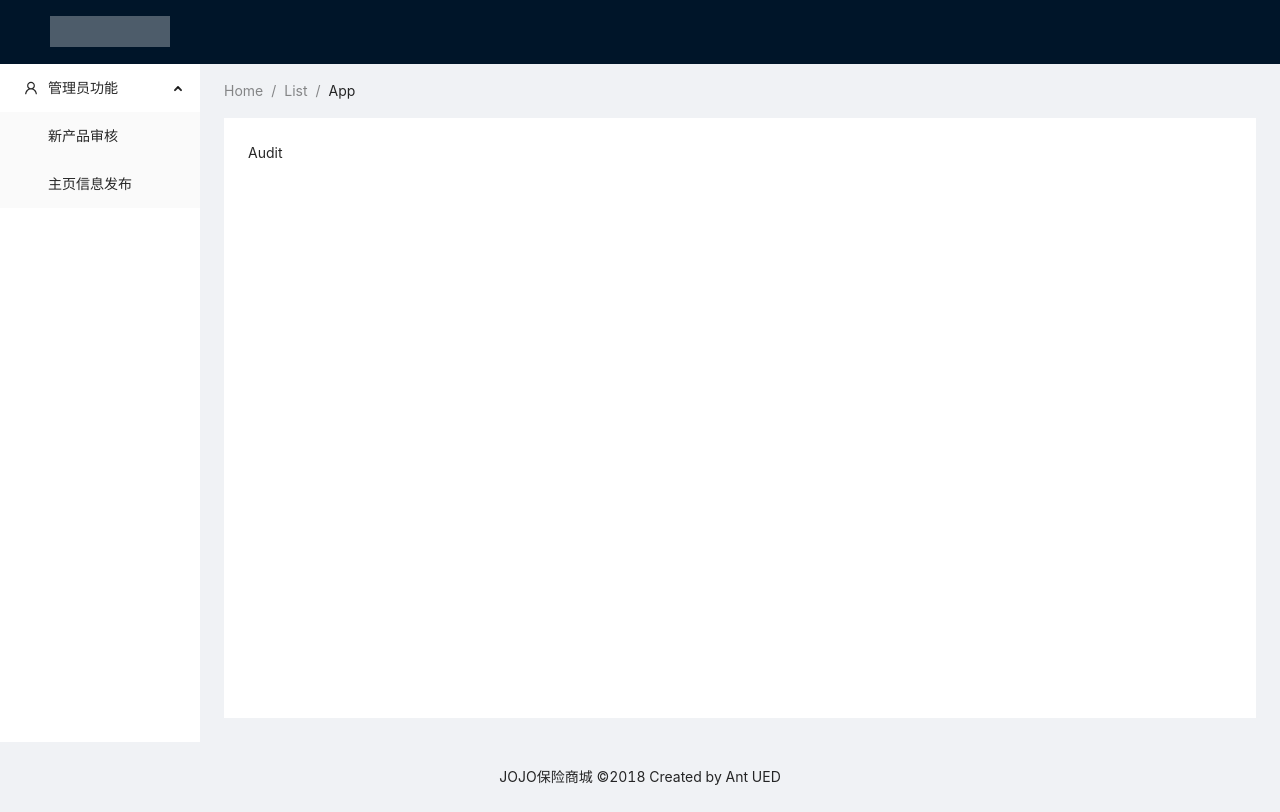
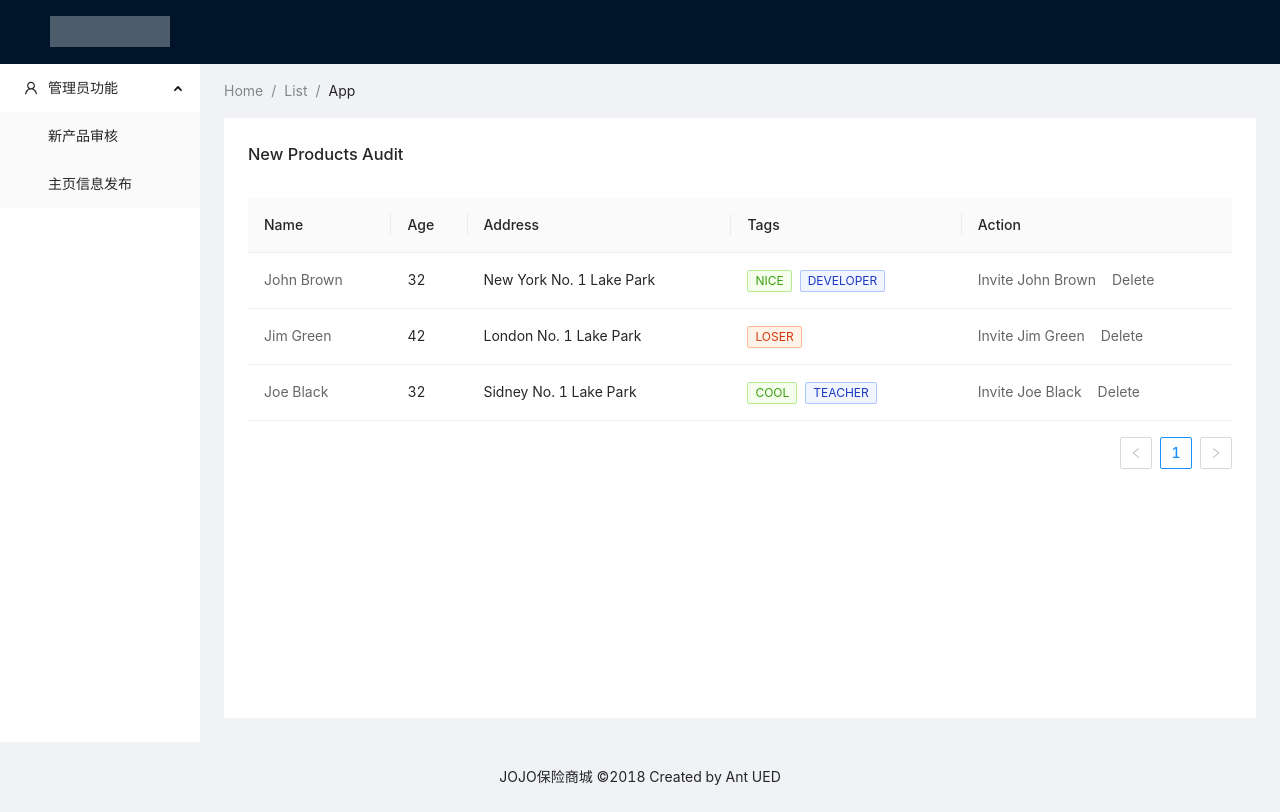
Before and after one commit to xstressr/insurance-mall-front-end, a React (Create React App) app: page /admin/audit in a window 1280 px wide. Built offline with nearby package versions, Linux system fonts and the light colour scheme.

Commit message:
添加中台用户的功能块

```diff
--- a/src/pages/admin/audit/index.js
+++ b/src/pages/admin/audit/index.js
@@ -1,9 +1,85 @@
+
 import React from 'react'
+import { Table, Tag, Space } from 'antd';
+
+const columns = [
+  {
+    title: 'Name',
+    dataIndex: 'name',
+    key: 'name',
+    render: text => <a>{text}</a>,
+  },
+  {
+    title: 'Age',
+    dataIndex: 'age',
+    key: 'age',
+  },
+  {
+    title: 'Address',
+    dataIndex: 'address',
+    key: 'address',
+  },
+  {
+    title: 'Tags',
+    key: 'tags',
+    dataIndex: 'tags',
+    render: tags => (
+      <>
+        {tags.map(tag => {
+          let color = tag.length > 5 ? 'geekblue' : 'green';
+          if (tag === 'loser') {
+            color = 'volcano';
+          }
+          return (
+            <Tag color={color} key={tag}>
+              {tag.toUpperCase()}
+            </Tag>
+          );
+        })}
+      </>
+    ),
+  },
+  {
+    title: 'Action',
+    key: 'action',
+    render: (text, record) => (
+      <Space size="middle">
+        <a>Invite {record.name}</a>
+        <a>Delete</a>
+      </Space>
+    ),
+  },
+];
+
+const data = [
+  {
+    key: '1',
+    name: 'John Brown',
+    age: 32,
+    address: 'New York No. 1 Lake Park',
+    tags: ['nice', 'developer'],
+  },
+  {
+    key: '2',
+    name: 'Jim Green',
+    age: 42,
+    address: 'London No. 1 Lake Park',
+    tags: ['loser'],
+  },
+  {
+    key: '3',
+    name: 'Joe Black',
+    age: 32,
+    address: 'Sidney No. 1 Lake Park',
+    tags: ['cool', 'teacher'],
+  },
+];
 
 export default function Audit() {
   return (
     <div>
-      Audit
+     <h3 style={{marginBottom:"30px"}}>New Products Audit</h3>
+     <Table columns={columns} dataSource={data} />
     </div>
   )
 }
--- a/src/pages/seller/search-products/index.js
+++ b/src/pages/seller/search-products/index.js
@@ -1,9 +1,85 @@
+
 import React from 'react'
+import { Table, Tag, Space } from 'antd';
+
+const columns = [
+  {
+    title: 'Name',
+    dataIndex: 'name',
+    key: 'name',
+    render: text => <a>{text}</a>,
+  },
+  {
+    title: 'Age',
+    dataIndex: 'age',
+    key: 'age',
+  },
+  {
+    title: 'Address',
+    dataIndex: 'address',
+    key: 'address',
+  },
+  {
+    title: 'Tags',
+    key: 'tags',
+    dataIndex: 'tags',
+    render: tags => (
+      <>
+        {tags.map(tag => {
+          let color = tag.length > 5 ? 'geekblue' : 'green';
+          if (tag === 'loser') {
+            color = 'volcano';
+          }
+          return (
+            <Tag color={color} key={tag}>
+              {tag.toUpperCase()}
+            </Tag>
+          );
+        })}
+      </>
+    ),
+  },
+  {
+    title: 'Action',
+    key: 'action',
+    render: (text, record) => (
+      <Space size="middle">
+        <a>Invite {record.name}</a>
+        <a>Delete</a>
+      </Space>
+    ),
+  },
+];
+
+const data = [
+  {
+    key: '1',
+    name: 'John Brown',
+    age: 32,
+    address: 'New York No. 1 Lake Park',
+    tags: ['nice', 'developer'],
+  },
+  {
+    key: '2',
+    name: 'Jim Green',
+    age: 42,
+    address: 'London No. 1 Lake Park',
+    tags: ['loser'],
+  },
+  {
+    key: '3',
+    name: 'Joe Black',
+    age: 32,
+    address: 'Sidney No. 1 Lake Park',
+    tags: ['cool', 'teacher'],
+  },
+];
 
 export default function SearchProducts() {
   return (
     <div>
-      SearchProducts
+     <h3 style={{marginBottom:"30px"}}>Search Products</h3>
+     <Table columns={columns} dataSource={data} />
     </div>
   )
 }
--- a/src/pages/vip/c-pages/search-policies/index.js
+++ b/src/pages/vip/c-pages/search-policies/index.js
@@ -1,9 +1,84 @@
 import React from 'react'
+import { Table, Tag, Space } from 'antd';
+
+const columns = [
+  {
+    title: 'Name',
+    dataIndex: 'name',
+    key: 'name',
+    render: text => <a>{text}</a>,
+  },
+  {
+    title: 'Age',
+    dataIndex: 'age',
+    key: 'age',
+  },
+  {
+    title: 'Address',
+    dataIndex: 'address',
+    key: 'address',
+  },
+  {
+    title: 'Tags',
+    key: 'tags',
+    dataIndex: 'tags',
+    render: tags => (
+      <>
+        {tags.map(tag => {
+          let color = tag.length > 5 ? 'geekblue' : 'green';
+          if (tag === 'loser') {
+            color = 'volcano';
+          }
+          return (
+            <Tag color={color} key={tag}>
+              {tag.toUpperCase()}
+            </Tag>
+          );
+        })}
+      </>
+    ),
+  },
+  {
+    title: 'Action',
+    key: 'action',
+    render: (text, record) => (
+      <Space size="middle">
+        <a>Invite {record.name}</a>
+        <a>Delete</a>
+      </Space>
+    ),
+  },
+];
+
+const data = [
+  {
+    key: '1',
+    name: 'John Brown',
+    age: 32,
+    address: 'New York No. 1 Lake Park',
+    tags: ['nice', 'developer'],
+  },
+  {
+    key: '2',
+    name: 'Jim Green',
+    age: 42,
+    address: 'London No. 1 Lake Park',
+    tags: ['loser'],
+  },
+  {
+    key: '3',
+    name: 'Joe Black',
+    age: 32,
+    address: 'Sidney No. 1 Lake Park',
+    tags: ['cool', 'teacher'],
+  },
+];
 
 export default function SearchPolicies() {
   return (
     <div>
-     search policies
+     <h3 style={{marginBottom:"30px"}}>Search Policies</h3>
+     <Table columns={columns} dataSource={data} />
     </div>
   )
 }
--- a/src/pages/vip/c-pages/update-password/index.js
+++ b/src/pages/vip/c-pages/update-password/index.js
@@ -1,9 +1,96 @@
-import React from 'react'
+import React from "react";
+import {
+  Form,
+  Input,
+  InputNumber,
+  Cascader,
+  Select,
+  Row,
+  Col,
+  Checkbox,
+  Button,
+  AutoComplete,
+} from "antd";
 
 export default function UpdatePassword() {
+  const [form] = Form.useForm();
+
+  const formItemLayout = {
+    labelCol: {
+      xs: { span: 24 },
+      sm: { span: 8 },
+    },
+    wrapperCol: {
+      xs: { span: 24 },
+      sm: { span: 16 },
+    },
+  };
+
+  const tailFormItemLayout = {
+    wrapperCol: {
+      xs: {
+        span: 24,
+        offset: 0,
+      },
+      sm: {
+        span: 16,
+        offset: 8,
+      },
+    },
+  };
+
   return (
     <div>
-      UpdatePassword
+      <h3>Update Password</h3>
+      <div style={{width: "500px", margin: "0px auto"}}>
+        <Form {...formItemLayout} form={form} name="updatePassword" >
+          <Form.Item
+            name="password"
+            label="New Password"
+            rules={[
+              {
+                required: true,
+                message: "Please input your password!",
+              },
+            ]}
+            hasFeedback
+          >
+            <Input.Password />
+          </Form.Item>
+
+          <Form.Item
+            name="confirm"
+            label="Confirm Password"
+            dependencies={["password"]}
+            hasFeedback
+            rules={[
+              {
+                required: true,
+                message: "Please confirm your password!",
+              },
+              ({ getFieldValue }) => ({
+                validator(_, value) {
+                  if (!value || getFieldValue("password") === value) {
+                    return Promise.resolve();
+                  }
+                  return Promise.reject(
+                    new Error(
+                      "The two passwords that you entered do not match!"
+                    )
+                  );
+                },
+              }),
+            ]}
+          >
+            <Input.Password />
+          </Form.Item>
+          <Form.Item {...tailFormItemLayout}>
+            <Button type="primary" htmlType="submit">
+              Update
+            </Button>
+          </Form.Item>
+        </Form>
+      </div>
     </div>
-  )
+  );
 }
```
